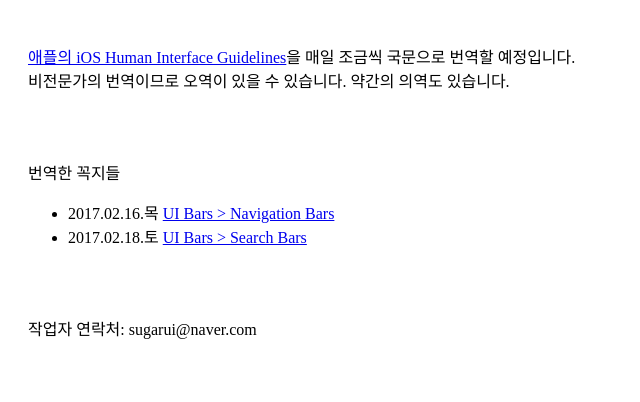
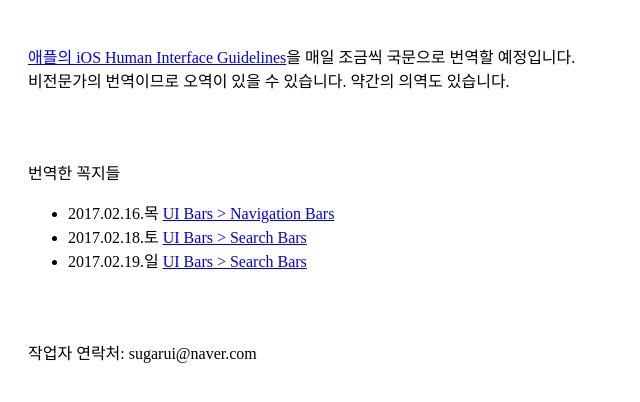
Before and after one commit to jquerycods/ios-hig, a plain HTML site: page index.html in a window 1280 px wide. Shown: the whole page, without its empty margins (0-640 px from the left). Drawn offline with Linux system fonts and the light colour scheme.

Commit message:
인덱스 파일 업데이트

```diff
--- a/index.html
+++ b/index.html
@@ -23,6 +23,11 @@
             UI Bars > Search Bars
             </a></li>
 
+            <li>2017.02.19.일
+            <a href="http://sugaruipost.cafe24.com/os_ios_hig/Status%20Bars%20-%20UI%20Bars%20-%20iOS%20Human%20Interface%20Guidelines.html">
+            UI Bars > Search Bars
+            </a></li>
+
         </ul>
 
         <br><br>
```
